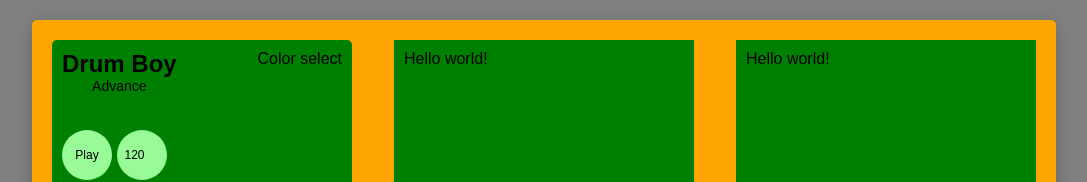
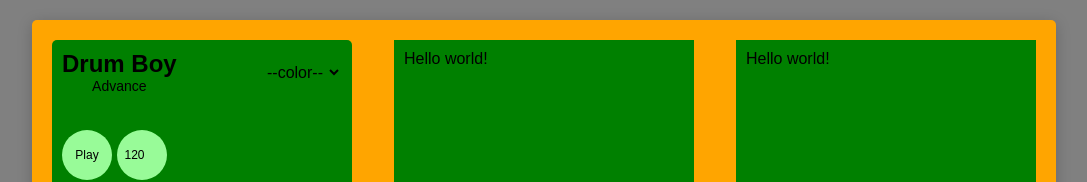
Before and after one commit to eliraybon/ElectronAligner, a React (Create React App) app: page / in a window 1280 px wide. Shown: the top 182 px of the page, without its empty margins (96-1183 px from the left). Built offline with nearby package versions, Linux system fonts and the light colour scheme.

Commit message:
Add color select

```diff
--- a/src/components/DrumBoy.jsx
+++ b/src/components/DrumBoy.jsx
@@ -11,7 +11,8 @@ export default class DrumBoy extends React.Component {
     super(props);
     this.state = {
       bpm: 120,
-      playing: false
+      playing: false,
+      colorScheme: '--color--'
     };
 
     Transport.bpm.value = 120;
@@ -43,6 +44,11 @@ export default class DrumBoy extends React.Component {
     this.setState({ bpm: e.target.value })
   }
 
+  changeColorScheme = e => {
+    e.preventDefault();
+    this.setState({ colorScheme: e.target.value })
+  }
+
   render() {
     return (
       <div className="drum-boy">
@@ -54,25 +60,26 @@ export default class DrumBoy extends React.Component {
               playing={this.state.playing}
               togglePlay={this.togglePlay}
               updateBpm={this.updateBpm}
+              changeColorScheme={this.changeColorScheme}
+              colorScheme={this.state.colorScheme}
             />
-            <Oscilloscope />
-            <SoundControls />
+
+            <Oscilloscope
+              colorScheme={this.state.colorScheme}
+            />
+
+            <SoundControls
+              colorScheme={this.state.colorScheme}
+            />
           </div>
 
-          <Wildcards />
+          <Wildcards colorScheme={this.state.colorScheme} />
         </div>
 
-        {/* <input
-          type="number"
-          value={this.state.bpm}
-          onChange={this.updateBpm}
+        <StepSequencer
+          transport={Transport}
+          colorScheme={this.state.colorScheme}
         />
-
-        <div onClick={this.togglePlay}>
-          {(this.state.playing) ? "Pause" : "Play"}
-        </div> */}
-
-        <StepSequencer transport={Transport} />
       </div>
     )
   }
--- a/src/components/Main/LogoAndButtons.jsx
+++ b/src/components/Main/LogoAndButtons.jsx
@@ -10,7 +10,22 @@ export default class LogoAndButtons extends React.Component {
             <p className="advance">Advance</p>
           </div>
 
-          <p>Color select</p>
+          <select
+            className="color-select"
+            value={this.props.colorScheme}
+            onChange={e => this.props.changeColorScheme(e)}
+          >
+            <option
+              className="color-option"
+              value="--color--"
+              disabled
+            >
+              --color--
+            </option>
+            <option className="color-option" value="default">default</option>
+            <option className="color-option" value="classic">classic</option>
+            <option className="color-option" value="dokidoki">dokidoki</option>
+          </select>
         </div>
 
         <div className="buttons">
--- a/src/components/Sequencer/StepBarLight.jsx
+++ b/src/components/Sequencer/StepBarLight.jsx
@@ -1,5 +1,4 @@
 import React from 'react';
-import { act } from 'react-dom/test-utils';
 
 export default class StepBarLight extends React.Component {
   render() {
```
